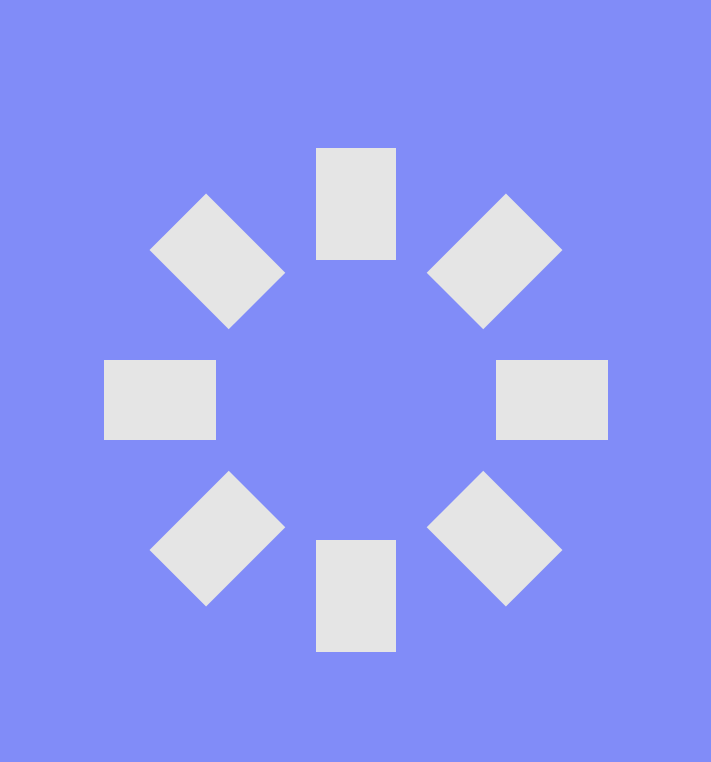
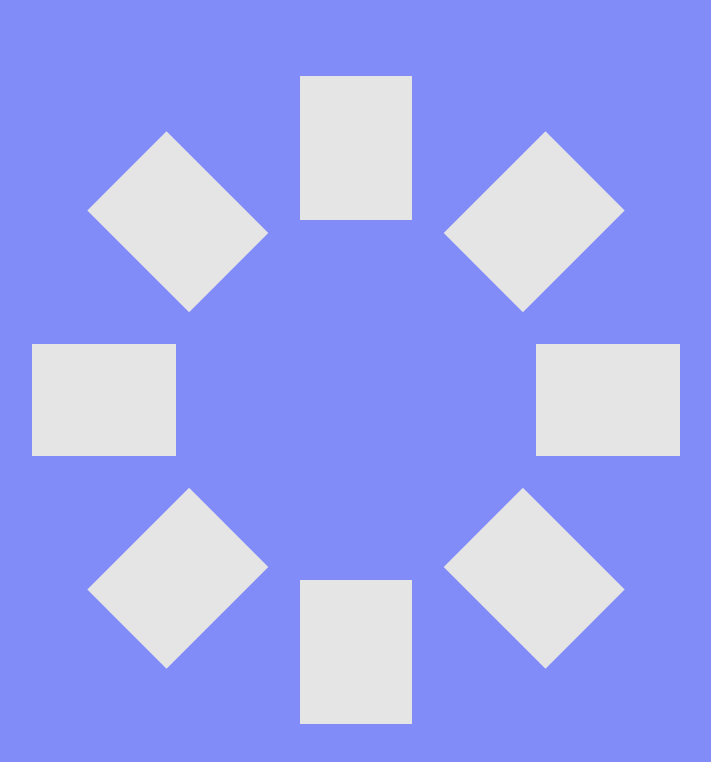
Before and after one commit to frustak/meteor, a Nuxt app: page /loading in a window 1280 px wide. Shown: the top 762 px of the page, without its empty margins (284-995 px from the left). Built offline with nearby package versions, Linux system fonts and the light colour scheme.

Commit message:
add loading card component

```diff
--- a/components/LoadingCard.vue
+++ b/components/LoadingCard.vue
@@ -1,3 +1,5 @@
 <template>
-    <div class="bg-neutral-200 w-20 h-28"></div>
+    <div class="bg-neutral-200 w-28 h-36">
+        <slot></slot>
+    </div>
 </template>
```
